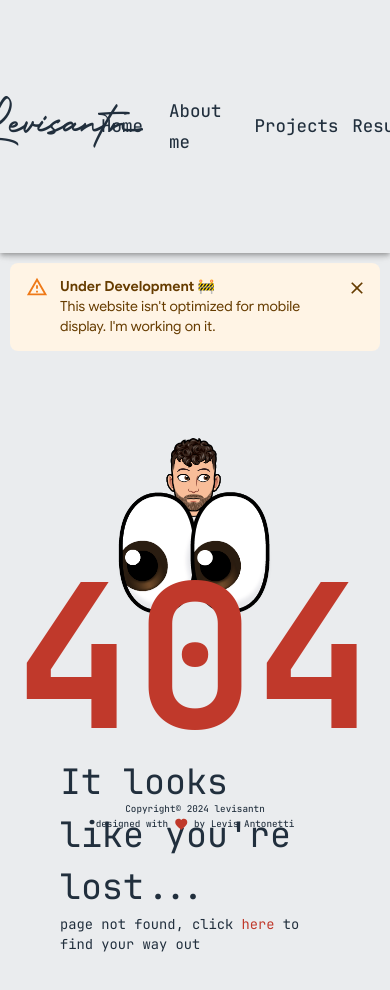
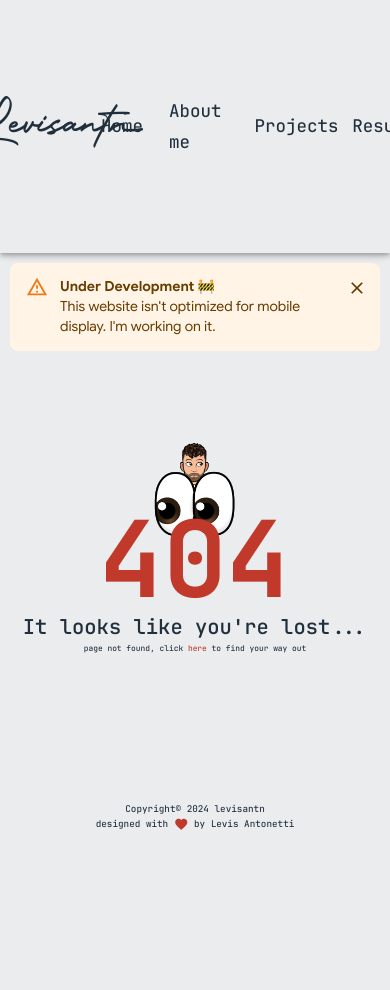
Before and after one commit to levisantn/levisantn_portofolio, a React (Vite) app: page /cheatsheets in a window 390 px wide. Shown: the top 990 px of the page. After the commit the page ends 844 px from the top, so only its background shows below. Built offline with nearby package versions, Linux system fonts and the light colour scheme.

Commit message:
update responsive breakpoints 404 page

```diff
--- a/src/components/card/projects/ProjectCard.jsx
+++ b/src/components/card/projects/ProjectCard.jsx
@@ -1,5 +1,5 @@
+import { Card, CardActionArea, CardContent, CardMedia, Link, Typography } from '@mui/material';
 import { useTheme } from '@emotion/react';
-import { Card, CardActionArea, CardContent, CardMedia, Link, Typography } from '@mui/material';
 import PropTypes from 'prop-types';
 
 const ProjectCard = ({ img, title, description, link }) => {
--- a/src/routes/Error404.jsx
+++ b/src/routes/Error404.jsx
@@ -1,31 +1,50 @@
 import { Box, Link, Stack, Typography } from '@mui/material';
 import { Link as RouterLink } from 'react-router-dom';
+import { useTheme } from '@emotion/react';
+
 import bitmojiHidingEyes from '../assets/imgs/bitmoji/hiding_eyes.png';
 
 const Error404 = () => {
+  const theme = useTheme();
   return (
-    <Stack direction='column' alignItems='center' padding={'6rem'}>
+    <Stack
+      direction='column'
+      alignItems='center'
+      justifyContent='center'
+      paddingTop={{ xs: '7.28rem', sm: '8.9rem', md: '10.51rem', lg: '12.5rem', xl: '13.75rem' }}
+    >
       <Box
         component='img'
-        alt='Hiding eyes bitmoji '
+        alt='Hiding eyes bitmoji'
         src={bitmojiHidingEyes}
         sx={{
-          width: '20rem',
-          height: '20rem',
-          borderRadius: 1,
-          marginBottom: '-11.5rem',
+          width: { xs: '10.59rem', sm: '12.94rem', md: '15.29rem', lg: '17.65rem', xl: '20rem' },
+          height: 'auto',
+          marginBottom: { xs: '-6.01rem', sm: '-7.34rem', md: '-8.68rem', lg: '-10.01rem', xl: '-11.35rem' },
         }}
       />
       <Typography
-        variant='code'
-        sx={{ fontSize: '20rem', fontWeight: '700', color: 'primary.main', marginBottom: '-5rem' }}
+        variant='headerSectionMono'
+        sx={{
+          fontSize: { xs: '10.59rem', sm: '12.94rem', md: '15.29rem', lg: '17.65rem', xl: '20rem' },
+          fontWeight: '700',
+          color: theme.palette.primary.main,
+          marginBottom: { xs: '-2.65rem', sm: '-3.23rem', md: '-3.82rem', lg: '-4.41rem', xl: '-5rem' },
+        }}
       >
         404
       </Typography>
-      <Typography variant='code' sx={{ fontSize: '3.5rem' }}>
+      <Typography
+        variant='headerSectionMono'
+        fontSize={{ xs: '2.05rem', sm: '2.51rem', md: '2.96rem', lg: '3.42rem', xl: '3.875rem' }}
+      >
         It looks like you&apos;re lost...
       </Typography>
-      <Typography variant='code' sx={{ fontSize: '1.375rem', whiteSpace: 'pre-wrap' }}>
+      <Typography
+        variant='subHeaderSectionMono'
+        fontSize={{ xs: '0.79rem', sm: '0.97rem', md: '1.15rem', lg: '1.32rem', xl: '1.5rem' }}
+        sx={{ whiteSpace: 'pre-wrap' }}
+      >
         page not found, click&nbsp;
         <Link
           component={RouterLink}
--- a/src/styles/theme.jsx
+++ b/src/styles/theme.jsx
@@ -87,13 +87,19 @@ const myTheme = createTheme({
     headerSectionMono: {
       fontFamily: ['var(--mono-font-stack)', 'var(--mono-font)'],
       fontWeight: '600',
-      fontSize: '3.2rem',
+      fontSize: '3.5rem',
       // fontSize={{ xs: '1.48rem', sm: '1.8rem', md: '2.14rem', lg: '2.47rem', xl: '2.8rem' }}
     },
 
     subHeaderSection: {
       fontFamily: ['var(--sans-serif-font-stack)', 'var(--headers-font)'],
       fontWeight: '400',
+      fontSize: '1.875rem',
+      // fontSize: { xs: '0.99rem', sm: '1.21rem', md: '1.43rem', lg: '1.65rem', xl: '1.875rem' }
+    },
+    subHeaderSectionMono: {
+      fontFamily: ['var(--mono-font-stack)', 'var(--mono-font)'],
+      fontWeight: '500',
       fontSize: '1.875rem',
       // fontSize: { xs: '0.99rem', sm: '1.21rem', md: '1.43rem', lg: '1.65rem', xl: '1.875rem' }
     },
```
